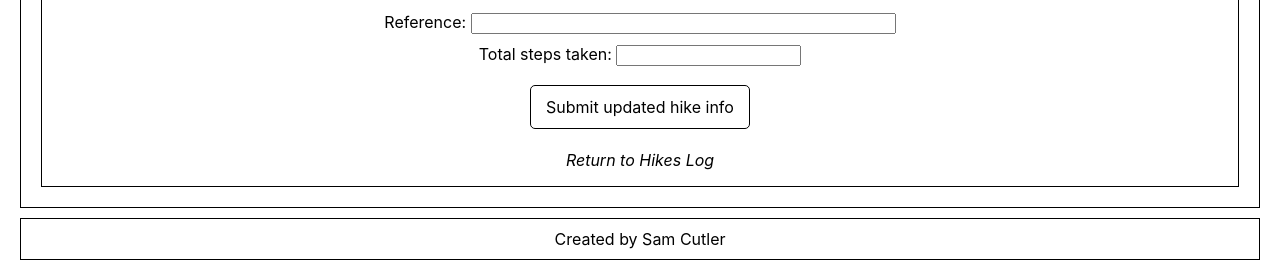
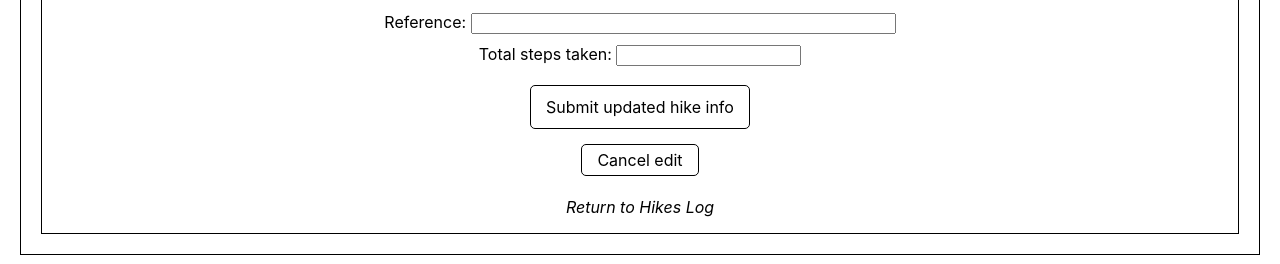
Before and after one commit to sam1cutler/HikeTracker, a React (Create React App) app: page /hikes/1/edit in a window 1280 px wide. Shown: the part 532-796 px from the top of the page. Built offline with nearby package versions, Linux system fonts and the light colour scheme; no server answers.

Commit message:
Refactored to make API call / fill in context from more places

```diff
--- a/src/App.js
+++ b/src/App.js
@@ -18,6 +18,7 @@ class App extends Component {
 
   state = {
     hikes: [],
+    activeHike: { date: '2019-01-03T00:00:00.000Z' },
     loggedInUser: '',
     error: null,
   }
@@ -28,6 +29,10 @@ class App extends Component {
     this.setState({
       hikes: hikesList
     })
+  }
+
+  setActiveHike = (activeHike) => {
+    this.setState( {activeHike} )
   }
 
   setLoggedInUser = (userId) => {
@@ -107,9 +112,11 @@ class App extends Component {
 
     const value = {
       hikes: this.state.hikes,
+      activeHike: this.state.activeHike,
       error: this.state.error,
       loggedInUser: this.state.loggedInUser,
       setHikes: this.setHikesList,
+      setActiveHike: this.setActiveHike,
       deleteHike: this.handleDeleteHike,
       setUser: this.setLoggedInUser,
     }
--- a/src/HikesContext.js
+++ b/src/HikesContext.js
@@ -2,10 +2,12 @@ import React from 'react';
 
 const HikesContext = React.createContext({
     hikes: [],
+    activeHike: {},
     error: null,
     loggedInUser: '',
     setHikes: () => {},
-    setUser: () => {},
+    setActiveHike: () => {},
+    //setUser: () => {},
     //editHike: () => {},
     //addHike: () => {},
     deleteHike: () => {},
--- a/src/Section_Forms/EditHike.css
+++ b/src/Section_Forms/EditHike.css
@@ -31,6 +31,20 @@
     cursor: pointer;
 }
 
+.cancel-button {
+    border: 1px solid black;
+    padding: 5px 15px;
+    margin: 15px 10px;
+    border-radius: 5px;
+    text-align: center;
+    display: inline;
+}
+
+.cancel-button:hover {
+    box-shadow: 0 0 5px grey;
+    cursor: pointer;
+}
+
 .return-link p {
     margin: 0px;
     font-style: italic;
--- a/src/Section_Forms/EditHike.js
+++ b/src/Section_Forms/EditHike.js
@@ -2,6 +2,7 @@ import React, { Component } from 'react';
 import { Link } from 'react-router-dom';
 import './EditHike.css';
 import HikesContext from '../HikesContext';
+import HikesApiService from '../services/hikes-api-service';
 
 class EditHike extends Component {
 
@@ -12,10 +13,17 @@ class EditHike extends Component {
         console.log('User wants to edit a hike.')
     }
 
+    componentDidMount() {
+        HikesApiService.getHikeById(this.props.match.params.hikeId)
+            .then( hikeInfo => {
+                console.log(hikeInfo)
+                this.context.setActiveHike(hikeInfo)
+            })
+    }
+
     render() {
 
-        const activeHike = this.context.hikes.find(hike =>
-            hike.id.toString() === this.props.match.params.hikeId);
+        const activeHike = this.context.activeHike;
 
         const { name, distance, time, elevation, weather, notes, reference, steps } = activeHike || '';
 
@@ -69,13 +77,22 @@ class EditHike extends Component {
                             <label htmlFor='hike-steps'>Total steps taken:</label>{' '}
                             <input type="number" name='hike-steps' defaultValue={steps} />
                         </section>
+                        <div>
                         <div
-                            className='submit-button'
-                            onClick={this.handleEditHike}
-                        >
-                            Submit updated hike info
+                                className='submit-button'
+                                onClick={this.handleEditHike}
+                            >
+                                Submit updated hike info
+                            </div>
+                            <Link
+                                to={`/hikes/${this.props.match.params.hikeId}/detail`}
+                            >
+                                <div className='cancel-button'>
+                                    Cancel edit
+                                </div>
+                            </Link>
                         </div>
-                        <Link to='/user/1234/hikes' className='return-link'>
+                        <Link to='/hikes' className='return-link'>
                             <p>Return to Hikes Log</p>
                         </Link>
                     </section>
--- a/src/Section_Forms/NewHike.css
+++ b/src/Section_Forms/NewHike.css
@@ -8,4 +8,9 @@
 
 .buttons-box {
     text-align: center;
+    padding: 5px;
 }
+
+.return-link {
+    margin-top: 15px;
+}
--- a/src/Section_Forms/NewHike.js
+++ b/src/Section_Forms/NewHike.js
@@ -1,4 +1,5 @@
 import React, { Component } from 'react';
+import { Link } from 'react-router-dom';
 import './NewHike.css';
 import HikesApiService from '../services/hikes-api-service';
 
@@ -89,6 +90,11 @@ class NewHike extends Component {
                         <button type='submit'>Submit hike</button>
                         {' '}
                         <button type='reset'>Reset form</button>
+                        <Link to='/hikes'>
+                            <div className='return-link'>
+                                <p>Return to Hikes Log</p>
+                            </div>
+                        </Link>
                     </section>
                 </form>
             </div>
--- a/src/Section_Main/HikeDetail.js
+++ b/src/Section_Main/HikeDetail.js
@@ -1,8 +1,10 @@
 import React, { Component } from 'react';
 import { Link } from 'react-router-dom';
+//import { format } from 'date-fns';
 import './HikeDetail.css';
 import HikeCard from './HikeCard';
 import HikesContext from '../HikesContext';
+import HikesApiService from '../services/hikes-api-service';
 // import PropTypes from 'prop-types';
 
 class HikeDetail extends Component {
@@ -14,14 +16,21 @@ class HikeDetail extends Component {
         console.log('User wants to delete a hike.')
     }
 
+    componentDidMount() {
+        HikesApiService.getHikeById(this.props.match.params.hikeId)
+            .then( hikeInfo => {
+                console.log(hikeInfo)
+                this.context.setActiveHike(hikeInfo)
+            })
+    }
+
     render() {
 
-        const activeHike = this.context.hikes.find(hike =>
-            hike.id.toString() === this.props.match.params.hikeId);
+        const activeHike = this.context.activeHike;
 
         const { weather, notes, reference, social_reference } = activeHike || '';
 
-        //const currentUser = this.context.loggedInUser;
+        // const currentUser = this.context.loggedInUser;
 
         return (
             <div className='hike-detail-wrapper'>
--- a/src/Section_Main/HikesLog.js
+++ b/src/Section_Main/HikesLog.js
@@ -22,11 +22,8 @@ class HikesLog extends Component {
     render() {
 
         const hikesList = this.context.hikes;
-        const currentUser = this.context.loggedInUser;
 
         const cardList = hikesList.map( (activeHike, i) => {
-            // console.log('In cardList loop in HikesLog.js, and active hike is:')
-            // console.log(activeHike)
             return (
                 <Link
                     key={i}
--- a/src/Section_Main/LandingPage.js
+++ b/src/Section_Main/LandingPage.js
@@ -9,7 +9,7 @@ class LandingPage extends Component {
             <div>
                 <section className='landing-info-block'>
                     <h2>Track your hikes!</h2>
-                    <p>The simplest use for this app is to compile a clean, concise record of your hikes - when you hiked what trails.</p>
+                    <p>The simplest use for this app is to compile a clean, concise record of your hikes - <b>when</b> you hiked <b>what</b> trails.</p>
                     <p className='screenshot-placeholder'><i>[Screenshot of a sparsely filled-in hike log.]</i></p>
                 </section>
 
--- a/src/Section_Nav/UserLinks.js
+++ b/src/Section_Nav/UserLinks.js
@@ -15,7 +15,7 @@ class UserLinks extends Component {
     render() {
         console.log('Inside UserLinks.js render; here is current context:')
         console.log(this.context)
-        const currentUser = this.context.loggedInUser;
+        //const currentUser = this.context.loggedInUser;
 
         return (
             <div className='links-wrapper'>
--- a/src/services/hikes-api-service.js
+++ b/src/services/hikes-api-service.js
@@ -8,11 +8,24 @@ const HikesApiService = {
                 'Authorization': `bearer ${TokenService.getAuthToken()}`
             },
         })
-        .then(res =>
-            (!res.ok)
-            ? res.json().then(e => Promise.reject(e))
-            : res.json()
-        )
+            .then(res =>
+                (!res.ok)
+                    ? res.json().then(e => Promise.reject(e))
+                    : res.json()
+            )
+    },
+    getHikeById(hikeId) {
+        console.log('Submiting fetch request for this hike info.')
+        return fetch(`${config.API_ENDPOINT}/hikes/${hikeId}`, {
+            headers: {
+                'Authorization': `bearer ${TokenService.getAuthToken()}`
+            },
+        })
+            .then(res =>
+                (!res.ok)
+                    ? res.json().then(e => Promise.reject(e))
+                    : res.json()
+                )
     },
     logNewHike(newHike) {
         console.log('In HikesApiService, about to post a new hike.')
```
Also changed, not shown: 1 other file (tests, documents, lock files or other folders).
